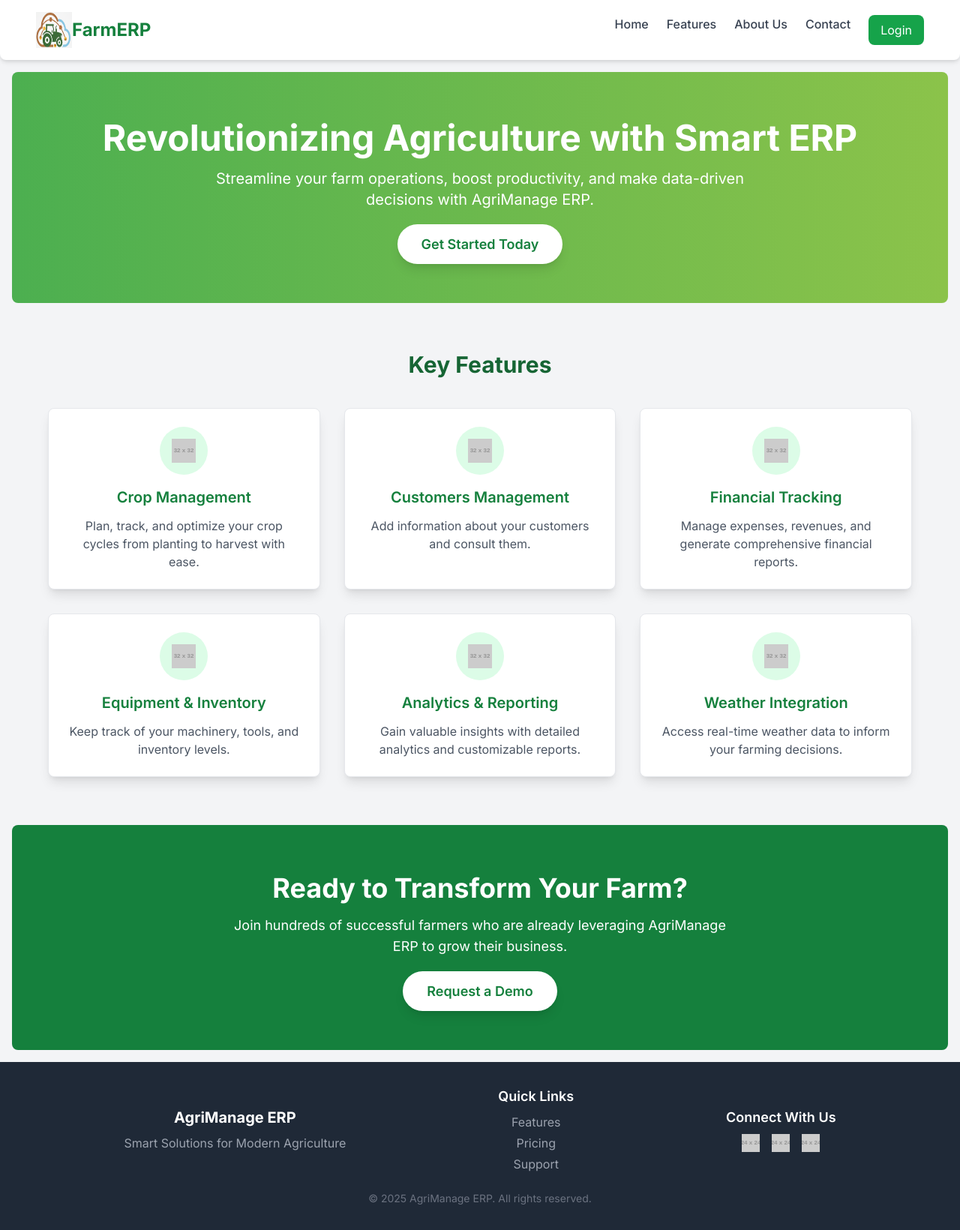
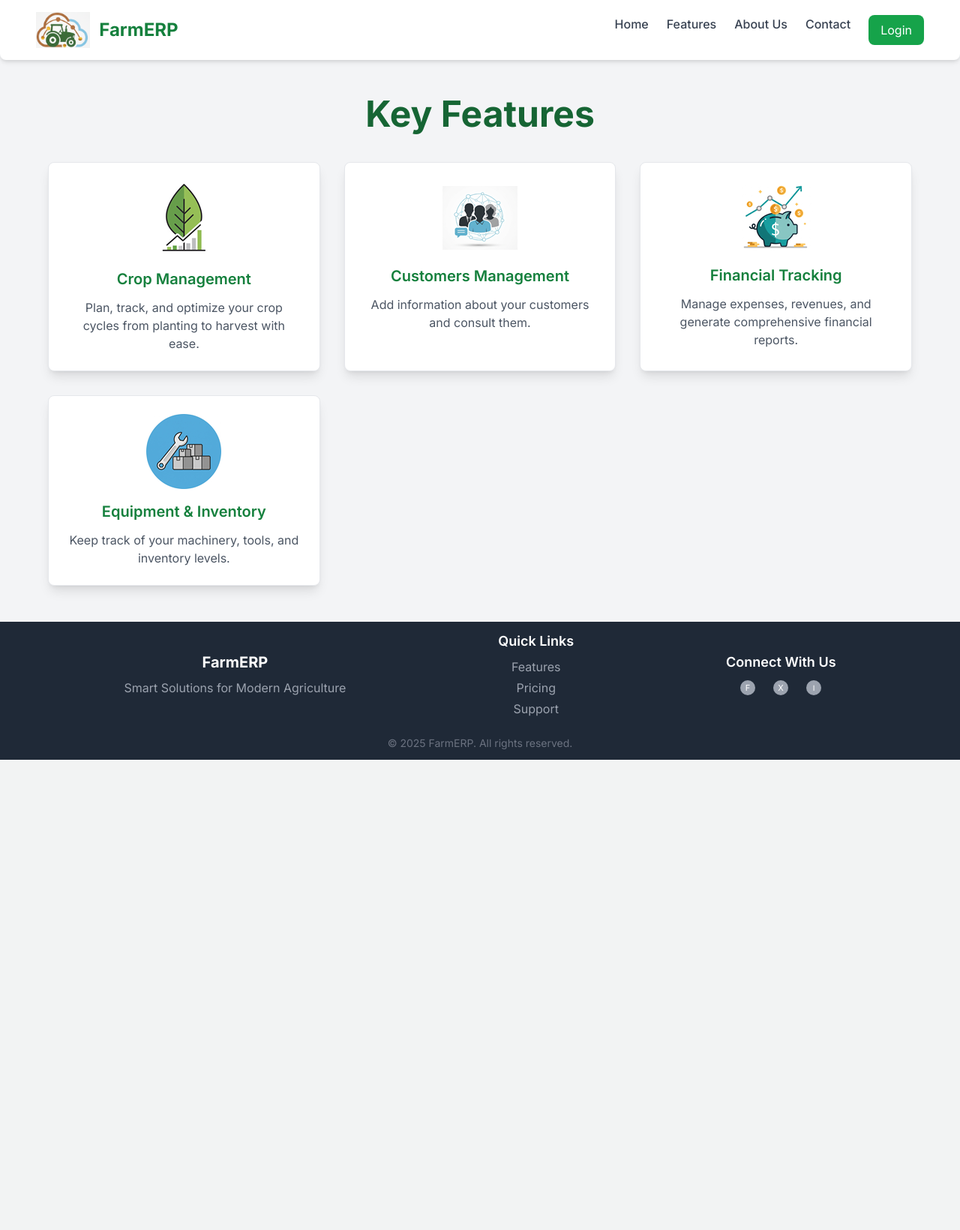
Before and after one commit to MartinJanssens1307/FarmERP, a Django app: page / in a window 1280 px wide. Shown: the whole page at 75% size. After the commit the page ends 1013 px from the top, so only its background shows below. Run offline with Django 5.2, Linux system fonts and the light colour scheme; grey boxes labelled with a size stand in for pictures from a placeholder-image service; some libraries are stand-ins or nearby versions.

Commit message:
Look and feel improved

```diff
--- a/ERP/templates/ERP/construction.html
+++ b/ERP/templates/ERP/construction.html
@@ -6,7 +6,7 @@
 {% block body %}
 
         <div class="mx-auto flex max-w-sm items-center gap-x-4 rounded-xl bg-white p-10 shadow-lg outline outline-black/5 dark:bg-slate-800 dark:shadow-none dark:-outline-offset-1 dark:outline-white/10">
-            <img class="size-20 shrink-0" src="/static/Logo.png" alt="FarmERP Logo" />
+            <img class="h-20 w-auto shrink-0" src="/static/Logo.png" alt="FarmERP Logo" />
             <div>
                 <div class="text-xl font-medium text-black dark:text-white">FarmERP</div>
                     <p class="text-gray-500 dark:text-gray-400">In construction !</p>
--- a/ERP/templates/ERP/index.html
+++ b/ERP/templates/ERP/index.html
@@ -1,25 +1,18 @@
 {% extends "ERP/layout.html" %}
 
 {% block head %}
-    <title>AgriManage ERP - Homepage</title>
+    <title>FarmERP - Homepage</title>
 {% endblock %}
 
 {% block body %}
 <!-- Add your page content here -->
-
-    <section class="hero-section text-white py-16 px-6 md:px-12 text-center rounded-lg m-4">
-        <h2 class="text-4xl md:text-5xl font-extrabold mb-4 leading-tight">Revolutionizing Agriculture with Smart ERP</h2>
-        <p class="text-lg md:text-xl mb-8 max-w-3xl mx-auto">Streamline your farm operations, boost productivity, and make data-driven decisions with AgriManage ERP.</p>
-        <a href="#" class="bg-white text-green-700 px-8 py-4 rounded-full text-lg font-semibold hover:bg-gray-200 transition duration-300 shadow-lg">Get Started Today</a>
-    </section>
-
 <section class="py-12 px-6 md:px-12">
-        <h3 class="text-3xl font-bold text-center mb-10 text-green-800">Key Features</h3>
+    <h1 class="text-5xl font-bold text-center mb-10 text-green-800">Key Features</h1>
     <div class="grid grid-cols-1 md:grid-cols-2 lg:grid-cols-3 gap-8 max-w-6xl mx-auto">
         <div class="bg-white p-6 rounded-lg shadow-lg hover:shadow-xl transition duration-300 border border-gray-200">
             <a href="{% url 'crops' %}">
-                <div class="flex items-center justify-center w-16 h-16 bg-green-100 rounded-full mb-4 mx-auto">
-                    <img src="https://placehold.co/32x32/4CAF50/ffffff?text=🌱" alt="Crop Management Icon" class="w-8 h-8">
+            <div class="flex items-center justify-center mb-4 mx-auto">
+                <img src="static/Crop management.png" alt="Crop Management Icon">
             </div>
             <h4 class="text-xl font-semibold text-green-700 mb-3 text-center">Crop Management</h4>
             <p class="text-gray-600 text-center">Plan, track, and optimize your crop cycles from planting to harvest with ease.</p>
@@ -27,48 +20,31 @@
         </div>
         <div class="bg-white p-6 rounded-lg shadow-lg hover:shadow-xl transition duration-300 border border-gray-200">
             <a href="{% url 'customers' %}">
-                <div class="flex items-center justify-center w-16 h-16 bg-green-100 rounded-full mb-4 mx-auto">
-                    <img src="https://placehold.co/32x32/4CAF50/ffffff?text=🐄" alt="Customers Management Icon" class="w-8 h-8">
+            <div class="flex items-center justify-center mb-4 mx-auto">
+                <img src="static/Customers management.png" alt="Customers Management Icon">
             </div>
             <h4 class="text-xl font-semibold text-green-700 mb-3 text-center">Customers Management</h4>
             <p class="text-gray-600 text-center">Add information about your customers and consult them.</p>
             </a>
         </div>
         <div class="bg-white p-6 rounded-lg shadow-lg hover:shadow-xl transition duration-300 border border-gray-200">
-                <div class="flex items-center justify-center w-16 h-16 bg-green-100 rounded-full mb-4 mx-auto">
-                    <img src="https://placehold.co/32x32/4CAF50/ffffff?text=💰" alt="Financial Tracking Icon" class="w-8 h-8">
+            <a href="{% url 'finance' %}">
+            <div class="flex items-center justify-center mb-4 mx-auto">
+                <img src="static/Finance management.png" alt="Financial Tracking Icon">
             </div>
             <h4 class="text-xl font-semibold text-green-700 mb-3 text-center">Financial Tracking</h4>
             <p class="text-gray-600 text-center">Manage expenses, revenues, and generate comprehensive financial reports.</p>
+            </a>
         </div>
         <div class="bg-white p-6 rounded-lg shadow-lg hover:shadow-xl transition duration-300 border border-gray-200">
-                <div class="flex items-center justify-center w-16 h-16 bg-green-100 rounded-full mb-4 mx-auto">
-                    <img src="https://placehold.co/32x32/4CAF50/ffffff?text=🚜" alt="Equipment Management Icon" class="w-8 h-8">
+            <a href="{% url 'equipment' %}">
+            <div class="flex items-center justify-center mb-4 mx-auto">
+                <img src="static/Equipment management.png" alt="Equipment Management Icon">
             </div>
             <h4 class="text-xl font-semibold text-green-700 mb-3 text-center">Equipment & Inventory</h4>
             <p class="text-gray-600 text-center">Keep track of your machinery, tools, and inventory levels.</p>
-            </div>
-            <div class="bg-white p-6 rounded-lg shadow-lg hover:shadow-xl transition duration-300 border border-gray-200">
-                <div class="flex items-center justify-center w-16 h-16 bg-green-100 rounded-full mb-4 mx-auto">
-                    <img src="https://placehold.co/32x32/4CAF50/ffffff?text=📊" alt="Analytics Icon" class="w-8 h-8">
-                </div>
-                <h4 class="text-xl font-semibold text-green-700 mb-3 text-center">Analytics & Reporting</h4>
-                <p class="text-gray-600 text-center">Gain valuable insights with detailed analytics and customizable reports.</p>
-            </div>
-            <div class="bg-white p-6 rounded-lg shadow-lg hover:shadow-xl transition duration-300 border border-gray-200">
-                <div class="flex items-center justify-center w-16 h-16 bg-green-100 rounded-full mb-4 mx-auto">
-                    <img src="https://placehold.co/32x32/4CAF50/ffffff?text=☁️" alt="Weather Integration Icon" class="w-8 h-8">
-                </div>
-                <h4 class="text-xl font-semibold text-green-700 mb-3 text-center">Weather Integration</h4>
-                <p class="text-gray-600 text-center">Access real-time weather data to inform your farming decisions.</p>
+            </a>
         </div>
     </div>
 </section>
-
-    <section class="bg-green-700 text-white py-16 px-6 md:px-12 text-center rounded-lg m-4">
-        <h3 class="text-3xl md:text-4xl font-bold mb-4">Ready to Transform Your Farm?</h3>
-        <p class="text-lg mb-8 max-w-2xl mx-auto">Join hundreds of successful farmers who are already leveraging AgriManage ERP to grow their business.</p>
-        <a href="#" class="bg-white text-green-700 px-8 py-4 rounded-full text-lg font-semibold hover:bg-gray-200 transition duration-300 shadow-lg">Request a Demo</a>
-    </section>
-
 {% endblock %}
--- a/ERP/templates/ERP/layout.html
+++ b/ERP/templates/ERP/layout.html
@@ -3,6 +3,8 @@
 <head>
     <meta charset="UTF-8">
     <meta name="viewport" content="width=device-width, initial-scale=1.0">
+    <link rel="icon" href="/static/Logo.png" type="image/png">
+    <link rel="shortcut icon" href="/static/Logo.png" type="image/png">
     {% block head %}
     {% endblock %}
     <script src="https://cdn.tailwindcss.com"></script>
@@ -19,19 +21,10 @@
 </head>
 <body class="flex flex-col min-h-screen">
     <div class="flex flex-col flex-1">
-        <div id="mobile-menu" class="md:hidden bg-white shadow-lg py-4 px-6 rounded-b-lg hidden">
-            <nav class="flex flex-col space-y-3">
-                <a href="{% url 'index' %}" class="text-gray-700 hover:text-green-600 font-medium py-2">Home</a>
-                <a href="#" class="text-gray-700 hover:text-green-600 font-medium py-2">Features</a>
-                <a href="#" class="text-gray-700 hover:text-green-600 font-medium py-2">About Us</a>
-                <a href="#" class="text-gray-700 hover:text-green-600 font-medium py-2">Contact</a>
-                <a href="#" class="bg-green-600 text-white px-4 py-2 rounded-lg hover:bg-green-700 transition duration-300 text-center">Login</a>
-            </nav>
-        </div>
         <div class="bg-gray-100 text-gray-800 flex-1">
             <header class="bg-white shadow-md py-4 px-6 md:px-12 flex justify-between items-center rounded-b-lg">
                 <div class="flex items-center">
-                    <img class="size-12 shrink-0" src="static/Logo.png" alt="AgriManage Logo" class="mr-3">
+                    <img class="h-12 w-auto shrink-0 mr-3" src="static/Logo.png" alt="FarmERP Logo">
                     <h1 class="text-2xl font-bold text-green-700">FarmERP</h1>
                 </div>
                 <nav class="hidden md:flex space-x-6">
@@ -50,10 +43,10 @@
             {% endblock %}
         </div>
     </div>
-    <footer class="bg-gray-800 text-white py-8 px-6 md:px-12 text-center">
+    <footer class="bg-gray-800 text-white py-3 px-6 md:px-12 text-center">
         <div class="flex flex-col md:flex-row justify-around items-center max-w-6xl mx-auto mb-6">
             <div class="mb-4 md:mb-0">
-                <h5 class="text-xl font-bold mb-2">AgriManage ERP</h5>
+                <h5 class="text-xl font-bold mb-2">FarmERP</h5>
                 <p class="text-gray-400">Smart Solutions for Modern Agriculture</p>
             </div>
             <div class="mb-4 md:mb-0">
@@ -66,26 +59,31 @@
             </div>
             <div>
                 <h5 class="text-lg font-semibold mb-2">Connect With Us</h5>
-                <div class="flex justify-center space-x-4">
-                    <a href="https://www.facebook.com/events/s/loulou-players-dj-set/2141618402951986/?rdid=zNtU0iiPoMISFjAu&share_url=https%3A%2F%2Fwww.facebook.com%2Fshare%2F16LSyxhJ1X#" class="text-gray-400 hover:text-green-400"><img src="https://placehold.co/24x24/888888/ffffff?text=F" alt="Facebook" class="w-6 h-6"></a>
-                    <a href="#" class="text-gray-400 hover:text-green-400"><img src="https://placehold.co/24x24/888888/ffffff?text=T" alt="Twitter" class="w-6 h-6"></a>
-                    <a href="#" class="text-gray-400 hover:text-green-400"><img src="https://placehold.co/24x24/888888/ffffff?text=L" alt="LinkedIn" class="w-6 h-6"></a>
+                <div class="flex justify-center space-x-5">
+                    <a href="#" class="text-gray-400 hover:text-blue-700 transition-colors duration-200" aria-label="Facebook">
+                        <svg class="w-6 h-6 hover:w-10 h-auto" viewBox="0 0 24 24" xmlns="http://www.w3.org/2000/svg" role="img" aria-hidden="true">
+                            <circle cx="12" cy="12" r="10" fill="currentColor"/>
+                            <text x="12" y="16" text-anchor="middle" font-size="11" fill="#fff" font-family="Inter, Arial, sans-serif">F</text>
+                        </svg>
+                    </a>
+
+                    <a href="#" class="text-gray-400 hover:text-slate-950 transition-colors duration-200" aria-label="X">
+                        <svg class="w-6 h-6 hover:w-10 h-auto" viewBox="0 0 24 24" xmlns="http://www.w3.org/2000/svg" role="img" aria-hidden="true">
+                            <circle cx="12" cy="12" r="10" fill="currentColor"/>
+                            <text x="12" y="16" text-anchor="middle" font-size="11" fill="#fff" font-family="Inter, Arial, sans-serif">X</text>
+                        </svg>
+                    </a>
+
+                    <a href="#" class="text-gray-400 hover:text-fuchsia-600 transition-colors duration-200" aria-label="Instagram">
+                        <svg class="w-6 h-6 hover:w-10 h-auto" viewBox="0 0 24 24" xmlns="http://www.w3.org/2000/svg" role="img" aria-hidden="true">
+                            <circle cx="12" cy="12" r="10" fill="currentColor"/>
+                            <text x="12" y="16" text-anchor="middle" font-size="10" fill="#fff" font-family="Inter, Arial, sans-serif">I</text>
+                        </svg>
+                    </a>
                 </div>
             </div>
         </div>
-        <p class="text-gray-500 text-sm">&copy; 2025 AgriManage ERP. All rights reserved.</p>
+        <p class="text-gray-500 text-sm">&copy; 2025 FarmERP. All rights reserved.</p>
     </footer>
-    <script>
-        // Keep only the mobile menu toggle; remove layout adjustments that caused extra space
-        document.addEventListener('DOMContentLoaded', function() {
-            const mobileMenuToggle = document.querySelector('header button');
-            if (mobileMenuToggle) {
-                mobileMenuToggle.addEventListener('click', function() {
-                    const mobileMenu = document.getElementById('mobile-menu');
-                    if (mobileMenu) mobileMenu.classList.toggle('hidden');
-                });
-            }
-        });
-    </script>
 </body>
 </html>
--- a/ERP/urls.py
+++ b/ERP/urls.py
@@ -6,5 +6,7 @@ urlpatterns = [
     path("", views.index, name="index"),
     path("customers", views.customers, name="customers"),
     path("customers/<int:id>", views.customer, name="customer"),
-    path("crops", views.construction, name="crops")
+    path("crops", views.construction, name="crops"),
+    path("equipment", views.construction, name="equipment"),
+    path("finance", views.construction, name="finance"),
 ]
```
Also changed, not shown: ERP/static/Crop management.png (added), ERP/static/Customers management.png (added), ERP/static/Equipment management.png (added), ERP/static/Finance management.png (added), 1 other file. Lines whose indentation alone changed are shown as unchanged.
